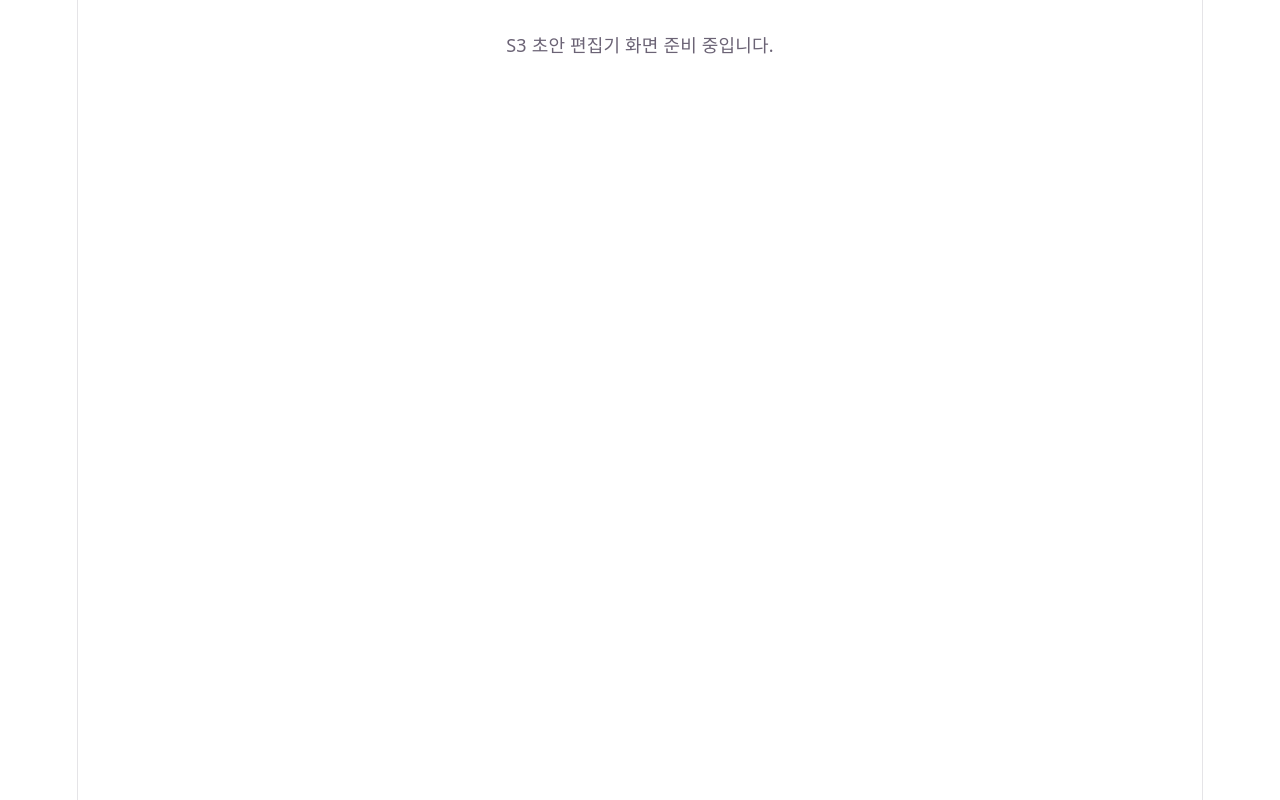
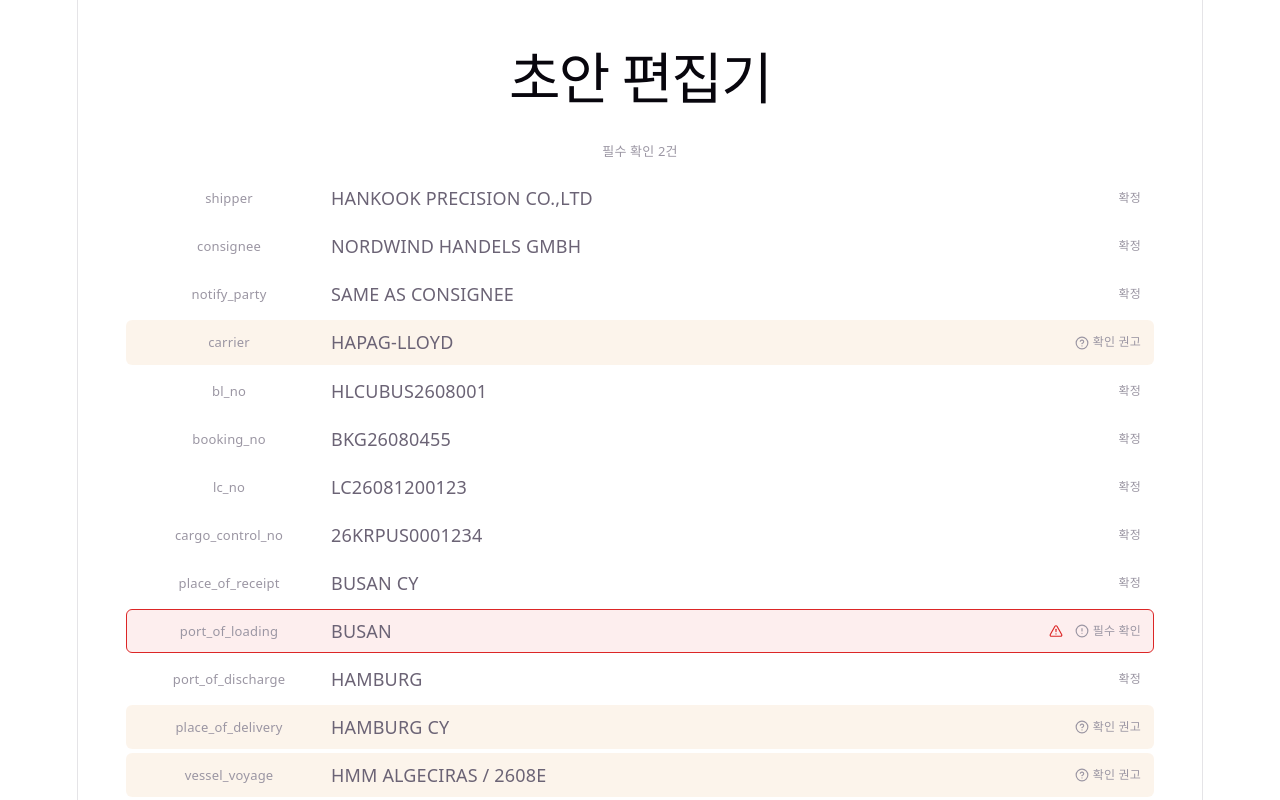
Before and after one commit to Khyojae/B-L-copilot, a React (Vite) app in the folder frontend/: page /shipments/1/draft in a window 1280 px wide. Shown: the top 800 px of the page. Built offline with nearby package versions, Linux system fonts and the light colour scheme.

Commit message:
Connect S3Draft route with FieldForm

```diff
--- a/frontend/src/App.tsx
+++ b/frontend/src/App.tsx
@@ -1,6 +1,7 @@
 import { Routes, Route } from 'react-router-dom'
 import { S1Dashboard } from './pages/S1Dashboard'
 import { S2Upload } from './pages/S2Upload'
+import { S3Draft } from './pages/S3Draft'
 import { S4Verdicts } from './pages/S4Verdicts'
 import { ComingSoon } from './components/ComingSoon'
 
@@ -9,7 +10,7 @@
     <Routes>
       <Route path="/" element={<S1Dashboard />} />
       <Route path="/shipments/new" element={<S2Upload />} />
-      <Route path="/shipments/:id/draft" element={<ComingSoon label="S3 초안 편집기" />} />
+      <Route path="/shipments/:id/draft" element={<S3Draft />} />
       <Route path="/shipments/:id/verdicts" element={<S4Verdicts />} />
       <Route path="/shipments/:id" element={<ComingSoon label="S5 선적 상세(타임라인)" />} />
       <Route path="/alerts" element={<ComingSoon label="S6 경보 센터" />} />
--- /dev/null
+++ b/frontend/src/pages/S3Draft/index.tsx
@@ -0,0 +1,10 @@
+import { FieldForm } from './FieldForm';
+
+export function S3Draft() {
+  return (
+    <div style={{ padding: 32 }}>
+      <h1>초안 편집기</h1>
+      <FieldForm />
+    </div>
+  );
+}
```
